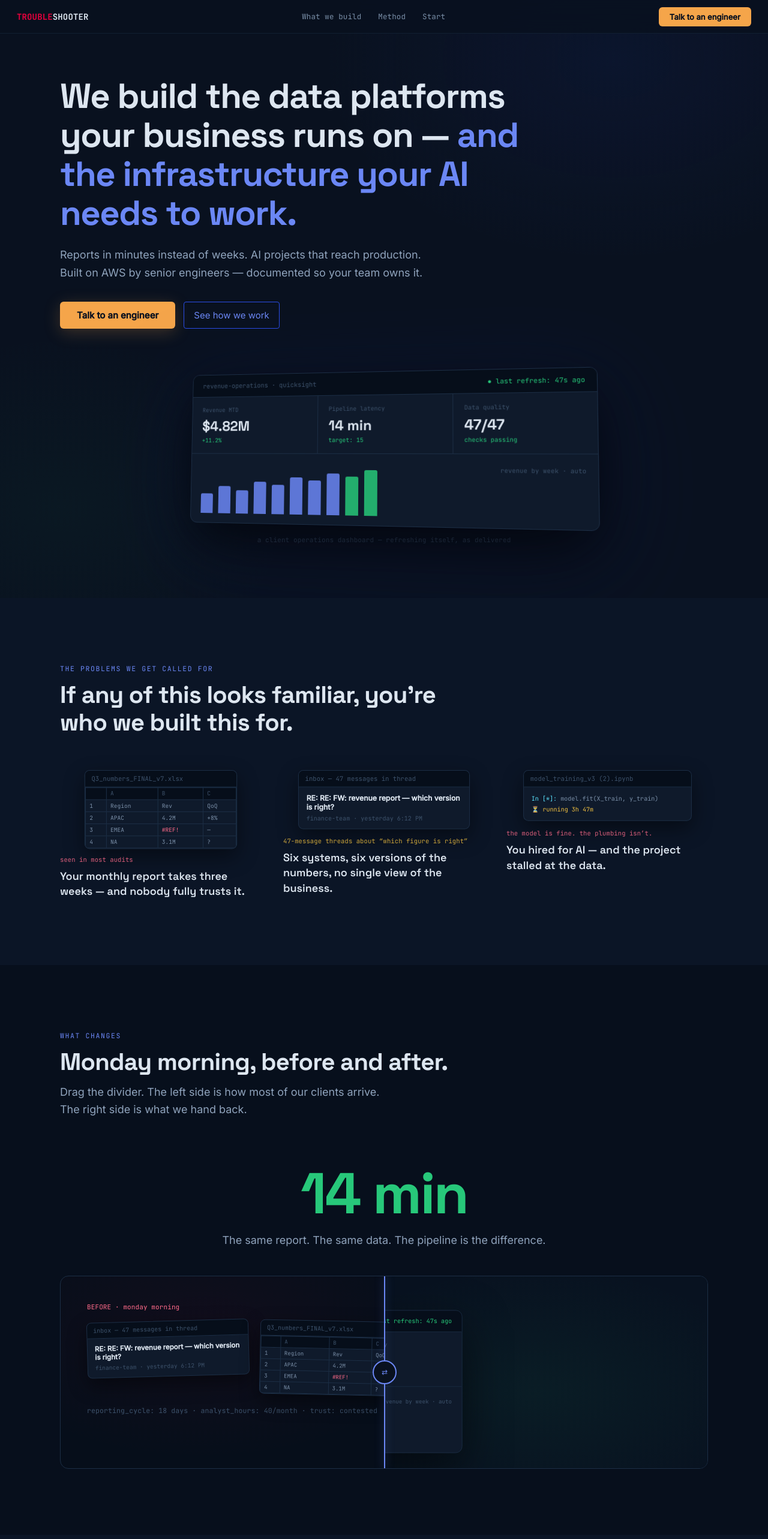
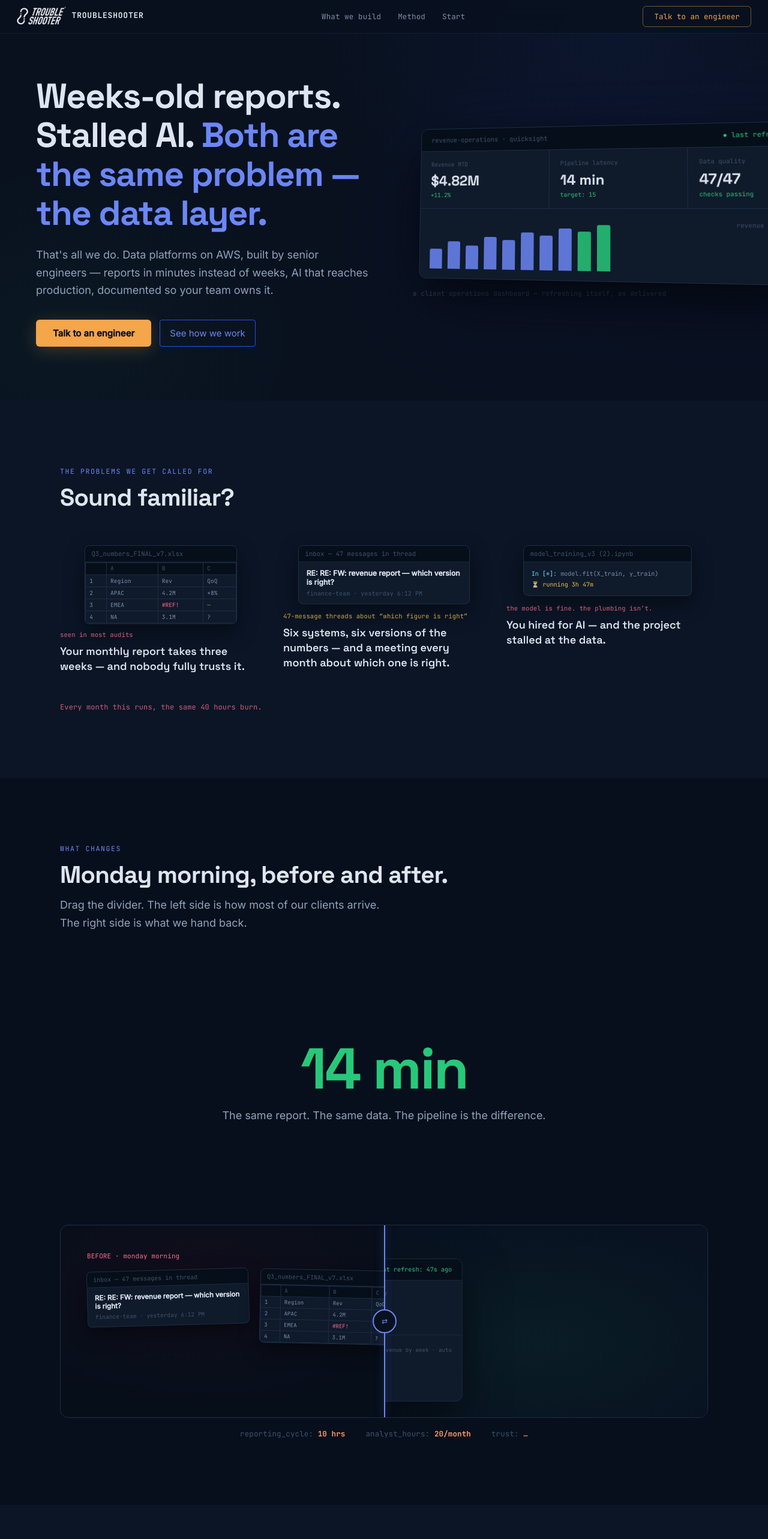
Before and after one commit to 88rayan-oss/troubleshooter-website-v2, a React (Vite) app: page / in a window 1280 px wide. Shown: the top 2566 px of the page at 60% size. Built offline with nearby package versions, Linux system fonts and the light colour scheme.

Commit message:
Masterpiece pass

```diff
--- a/index.html
+++ b/index.html
@@ -5,6 +5,13 @@
     <meta name="viewport" content="width=device-width, initial-scale=1.0" />
     <title>Troubleshooter — Data & AI Engineering</title>
     <meta name="description" content="We design, build, and operate data platforms for organisations that can't afford to get it wrong. Data pipelines, AI readiness, RAG infrastructure, MLOps — AWS-native, senior engineers only." />
+
+    <meta property="og:title" content="Troubleshooter — Data & AI Engineering" />
+    <meta property="og:description" content="Weeks-old reports. Stalled AI. Both are the same problem — the data layer. That's all we fix." />
+    <meta property="og:type" content="website" />
+    <meta property="og:image" content="https://troubleshooter-website-v2.vercel.app/og-card.png" />
+    <meta name="twitter:card" content="summary_large_image" />
+    <meta name="twitter:image" content="https://troubleshooter-website-v2.vercel.app/og-card.png" />
 
     <!-- Fonts -->
     <link rel="preconnect" href="https://fonts.googleapis.com" />
--- a/src/AuditPage.jsx
+++ b/src/AuditPage.jsx
@@ -1,6 +1,7 @@
 // AuditPage.jsx — the single conversion destination (#/audit)
 import React, { useState } from 'react';
 import { C } from './experience/helpers';
+import logoWhite from './assets/logo-white.png';
 
 const MONO = { fontFamily: C.fm };
 const inputStyle = {
@@ -58,7 +59,7 @@ export default function AuditPage() {
       {/* nav */}
       <nav className="ts-nav">
         <a href="#" style={{ ...MONO, fontWeight: 700, fontSize: 14 }}>
-          <span style={{ color: C.red }}>TROUBLE</span><span style={{ color: C.t1 }}>SHOOTER</span>
+          <span className="ts-lockup"><img src={logoWhite} alt="" className="ts-logo" /><span className="ts-lockup-name">TROUBLESHOOTER</span></span>
         </a>
         <a href="#" style={{ ...MONO, fontSize: 12.5, color: C.t2 }}>← back</a>
       </nav>
--- a/src/HomePage.jsx
+++ b/src/HomePage.jsx
@@ -7,6 +7,7 @@ import { C } from './experience/helpers';
 import {
   ArtifactSpreadsheet, ArtifactEmail, ArtifactNotebook, Dashboard,
 } from './experience/scenes.jsx';
+import logoWhite from './assets/logo-white.png';
 
 /* ── type ─────────────────────────────────────────────────────────────────── */
 const H1  = { fontFamily: C.fd, fontWeight: 700, fontSize: 'clamp(32px,5.6vw,58px)', letterSpacing: '-0.025em', lineHeight: 1.12, color: C.t1 };
@@ -62,15 +63,17 @@ function Hero() {
         background: `radial-gradient(700px 480px at 80% 10%, ${C.blue}12, transparent 70%),
                      radial-gradient(560px 420px at 8% 85%, ${C.green}0A, transparent 70%)`,
       }} />
-      <div style={{ maxWidth: 1080, margin: '0 auto', position: 'relative' }}>
+      <div style={{ maxWidth: 1160, margin: '0 auto', position: 'relative' }}>
+        <div className="ts-hero-grid">
           <div className={`ts-reveal${inView ? ' in' : ''}`}>
-          <h1 style={{ ...H1, maxWidth: 820 }}>
-            We build the data platforms your business runs on —
-            <span style={{ color: C.blueLt }}> and the infrastructure your AI needs to work.</span>
+            <h1 style={{ ...H1 }}>
+              Weeks-old reports. Stalled AI.
+              <span style={{ color: C.blueLt }}> Both are the same problem — the data layer.</span>
             </h1>
-          <p style={{ ...SUB, maxWidth: 620, marginTop: 22 }}>
-            Reports in minutes instead of weeks. AI projects that reach production.
-            Built on AWS by senior engineers — documented so your team owns it.
+            <p style={{ ...SUB, maxWidth: 560, marginTop: 22 }}>
+              That's all we do. Data platforms on AWS, built by senior engineers —
+              reports in minutes instead of weeks, AI that reaches production,
+              documented so your team owns it.
             </p>
             <div style={{ display: 'flex', gap: 14, marginTop: 34, flexWrap: 'wrap' }}>
               <a href="#/audit" className="ts-amber-btn">
@@ -83,17 +86,16 @@ function Hero() {
             </div>
           </div>
 
-        {/* the deliverable, on screen within one second */}
-        <div className={`ts-reveal${inView ? ' in' : ''}`} style={{
-          transitionDelay: '180ms', marginTop: 'clamp(44px,6vw,70px)',
-          display: 'flex', justifyContent: 'center', perspective: 1200,
-        }}>
+          {/* the deliverable — overlapping from the right, bleeding off-viewport */}
+          <div className={`ts-reveal${inView ? ' in' : ''} ts-hero-dashcol`}
+            style={{ transitionDelay: '180ms', perspective: 1200 }}>
             <div className="ts-hero-dash">
               <Dashboard visible={true} />
             </div>
+            <div style={{ ...MONO, fontSize: 11, color: C.t3, marginTop: 14 }}>
+              a client operations dashboard — refreshing itself, as delivered
             </div>
-        <div style={{ ...MONO, fontSize: 11, color: C.t3, textAlign: 'center', marginTop: 16 }}>
-          a client operations dashboard — refreshing itself, as delivered
+          </div>
         </div>
       </div>
     </section>
@@ -104,7 +106,7 @@ function Hero() {
 const PROBLEMS = [
   { caption: 'Your monthly report takes three weeks — and nobody fully trusts it.',
     exhibit: <ArtifactSpreadsheet />, tag: 'seen in most audits', tagCol: C.redLt },
-  { caption: 'Six systems, six versions of the numbers, no single view of the business.',
+  { caption: 'Six systems, six versions of the numbers — and a meeting every month about which one is right.',
     exhibit: <ArtifactEmail />, tag: '47-message threads about “which figure is right”', tagCol: C.yellow },
   { caption: 'You hired for AI — and the project stalled at the data.',
     exhibit: <ArtifactNotebook />, tag: 'the model is fine. the plumbing isn’t.', tagCol: C.redLt },
@@ -115,9 +117,7 @@ function Problems() {
     <Section id="problems" style={{ background: '#0B1526' }}>
       <Reveal>
         <div style={EYE}>the problems we get called for</div>
-        <h2 style={{ ...H2, marginTop: 14, maxWidth: 640 }}>
-          If any of this looks familiar, you're who we built this for.
-        </h2>
+        <h2 style={{ ...H2, marginTop: 14, maxWidth: 640 }}>Sound familiar?</h2>
       </Reveal>
       <div style={{
         display: 'grid', gridTemplateColumns: 'repeat(auto-fit, minmax(280px, 1fr))',
@@ -137,6 +137,11 @@ function Problems() {
           </Reveal>
         ))}
       </div>
+      <Reveal delay={360}>
+        <div style={{ ...MONO, fontSize: 12, color: C.redLt, opacity: 0.8, marginTop: 'clamp(32px,4vw,48px)' }}>
+          Every month this runs, the same 40 hours burn.
+        </div>
+      </Reveal>
     </Section>
   );
 }
@@ -172,9 +177,26 @@ function BeforeAfter() {
     return () => { window.removeEventListener('pointermove', mm); window.removeEventListener('pointerup', up); };
   }, [dragging, move]);
 
+  const tAfter = Math.min(1, Math.max(0, (88 - x) / 76));
+  const mins = Math.exp(Math.log(25920) + (Math.log(14) - Math.log(25920)) * tAfter);
+  const cycle = mins >= 1440 ? `${(mins / 1440).toFixed(mins / 1440 >= 10 ? 0 : 1)} days`
+    : mins >= 60 ? `${Math.round(mins / 60)} hrs` : `${Math.round(mins)} min`;
+  const hours = Math.round(40 * (1 - tAfter));
+  const trust = tAfter > 0.55 ? 'automatic' : tAfter < 0.45 ? 'contested' : '…';
+  const liveCol = tAfter > 0.5 ? C.green : C.orange;
+  const onKey = (e) => {
+    const step = e.key === 'PageUp' || e.key === 'PageDown' ? 12 : 4;
+    if (e.key === 'ArrowLeft' || e.key === 'PageUp') { setX(v => Math.max(12, v - step)); e.preventDefault(); }
+    if (e.key === 'ArrowRight' || e.key === 'PageDown') { setX(v => Math.min(88, v + step)); e.preventDefault(); }
+  };
   return (
+    <div>
     <div ref={(el) => { wrapRef.current = el; ref.current = el; }}
       onPointerDown={(e) => { setDragging(true); move(e.clientX); }}
+      tabIndex={0} role="slider" aria-label="Drag to compare before and after"
+      aria-valuemin={0} aria-valuemax={100} aria-valuenow={Math.round(tAfter * 100)}
+      aria-valuetext={`${Math.round(tAfter * 100)}% transformed`}
+      onKeyDown={onKey}
       style={{
         position: 'relative', borderRadius: 14, overflow: 'hidden',
         border: `1px solid ${C.border}`, cursor: 'ew-resize',
@@ -188,9 +210,6 @@ function BeforeAfter() {
         <div style={{ display: 'flex', flexWrap: 'wrap', gap: 18, alignItems: 'flex-start' }}>
           <div style={{ transform: 'rotate(-1.6deg)' }}><ArtifactEmail /></div>
           <div style={{ transform: 'rotate(1.2deg)' }}><ArtifactSpreadsheet /></div>
-        </div>
-        <div style={{ ...MONO, fontSize: 11.5, color: C.t3, marginTop: 18 }}>
-          reporting_cycle: 18 days · analyst_hours: 40/month · trust: contested
         </div>
       </div>
 
@@ -224,6 +243,19 @@ function BeforeAfter() {
         }}>⇄</div>
       </div>
     </div>
+
+    {/* live readout — the numbers move with the divider */}
+    <div style={{
+      display: 'flex', gap: 'clamp(14px,3vw,34px)', flexWrap: 'wrap',
+      justifyContent: 'center', marginTop: 18,
+    }}>
+      {[['reporting_cycle', cycle], ['analyst_hours', `${hours}/month`], ['trust', trust]].map(([k, v]) => (
+        <div key={k} style={{ ...MONO, fontSize: 12.5, color: C.t3 }}>
+          {k}: <span style={{ color: liveCol, fontWeight: 700, transition: 'color .3s' }}>{v}</span>
+        </div>
+      ))}
+    </div>
+    </div>
   );
 }
 
@@ -236,7 +268,8 @@ function NumberMoment() {
     return () => clearTimeout(t);
   }, [inView]);
   return (
-    <div ref={ref} style={{ textAlign: 'center', margin: 'clamp(40px,6vw,64px) 0 clamp(30px,4vw,44px)' }}>
+    <div ref={ref} style={{ textAlign: 'center', minHeight: '52vh', display: 'flex',
+      flexDirection: 'column', justifyContent: 'center', margin: 'clamp(20px,3vw,36px) 0' }}>
       <div style={{ position: 'relative', height: '1.15em', fontFamily: C.fd, fontWeight: 700,
         fontSize: 'clamp(52px,9vw,96px)', letterSpacing: '-0.03em' }}>
         <div style={{
@@ -350,7 +383,7 @@ const OFFERINGS = [
   {
     eyebrow: 'ai infrastructure',
     title: 'Your data, ready for AI.',
-    body: 'The plumbing that makes AI work in production. Most AI projects fail here — not at the model.',
+    body: 'Most AI projects fail at the data layer — not at the model. We build the layer that doesn\u2019t fail.',
     points: ['One source of truth every model trains on',
              'Your documents, answerable by AI — with citations',
              'Models that ship safely and stay healthy in production'],
@@ -364,6 +397,9 @@ function Offerings() {
       <Reveal>
         <div style={EYE}>what we build</div>
         <h2 style={{ ...H2, marginTop: 14 }}>One practice. Two things we're hired for.</h2>
+        <p style={{ ...SUB, marginTop: 12, maxWidth: 620 }}>
+          Pipelines that feed decisions — and the plumbing that makes AI work in production.
+        </p>
       </Reveal>
       <div style={{ display: 'flex', flexDirection: 'column', gap: 'clamp(28px,4vw,44px)', marginTop: 'clamp(36px,5vw,52px)' }}>
         {OFFERINGS.map((o, i) => (
@@ -407,9 +443,9 @@ const ICONS = {
 
 const METHOD = [
   ['audit', 'Audit first', 'We map what\u2019s wrong before proposing anything.'],
-  ['validate', 'Test before production', 'Nothing experimental touches your environment.'],
+  ['validate', 'Test before production', 'We break things in our environment, never in yours.'],
   ['parallel', 'Run old and new together', 'Until the numbers match, the old process stays.'],
-  ['stabilise', 'Stabilise', '30 days of tuning under real load, included.'],
+  ['stabilise', 'Stay until it\u2019s boring', '30 days of tuning under real load, included.'],
   ['handover', 'Hand it over', 'Documented so your team owns it. No lock-in.'],
 ];
 
@@ -463,10 +499,15 @@ function About() {
             A senior-only practice.
           </div>
           <p style={{ ...SUB, fontSize: 15, flex: '1 1 380px', margin: 0 }}>
-            Every engagement is delivered by engineers who've built these systems before —
-            no juniors learning on your project, no bench, no handoffs.
-            Sri Lanka based, remote-first, serving clients globally.
-            The timezone is a feature: you push context at your end of day and wake up to finished work.
+            Every engagement here is delivered by engineers who've built these systems before —
+            no juniors learning on your project, no bench, no handoffs. I keep this practice
+            deliberately small and senior-only: fewer projects, done properly.
+            Sri Lanka based, remote-first — and the timezone is a feature: you push context
+            at your end of day and wake up to finished work.
+            <span style={{ display: 'block', marginTop: 18, paddingTop: 14, borderTop: `1px solid ${C.border}`,
+              fontFamily: C.fm, fontSize: 12, color: C.t2, maxWidth: 280 }}>
+              — Ryan · Founder, Troubleshooter
+            </span>
           </p>
         </div>
       </Reveal>
@@ -524,11 +565,11 @@ function Close() {
           <p style={{ ...SUB, marginTop: 16, maxWidth: 480 }}>
             Every engagement begins the same way: we map your data environment and hand you
             a written report — what's broken, why, and the sequence to fix it.
-            Yours to keep, whatever you decide next.
+            The report is yours either way.
           </p>
           <div style={{ display: 'flex', gap: 14, marginTop: 28, flexWrap: 'wrap' }}>
             <a href="#/audit" className="ts-amber-btn">
-              Talk to an engineer
+              Start with the audit
             </a>
             <a href="#/audit" className="ts-ghost-btn" style={{ fontFamily: C.fb, fontSize: 15 }}>
               How the audit works →
@@ -554,7 +595,7 @@ function Nav() {
     <nav className={`ts-nav${hidden ? ' hidden' : ''}`}>
       <a href="#" onClick={(e) => { e.preventDefault(); window.scrollTo({ top: 0, behavior: 'smooth' }); }}
         style={{ ...MONO, fontWeight: 700, fontSize: 14 }}>
-        <span style={{ color: C.red }}>TROUBLE</span><span style={{ color: C.t1 }}>SHOOTER</span>
+        <span className="ts-lockup"><img src={logoWhite} alt="" className="ts-logo" /><span className="ts-lockup-name">TROUBLESHOOTER</span></span>
       </a>
       <div className="ts-nav-links">
         {[['What we build', 'build'], ['Method', 'method'], ['Start', 'start']].map(([l, id]) => (
@@ -564,7 +605,7 @@ function Nav() {
           </button>
         ))}
       </div>
-      <a href="#/audit" className="ts-amber-btn">Talk to an engineer</a>
+      <a href="#/audit" className="ts-amber-ghost">Talk to an engineer</a>
     </nav>
   );
 }
@@ -577,7 +618,7 @@ function Footer() {
     }}>
       <div>
         <span style={{ ...MONO, fontWeight: 700, fontSize: 13 }}>
-          <span style={{ color: C.red }}>TROUBLE</span><span style={{ color: C.t1 }}>SHOOTER</span>
+          <span className="ts-lockup"><img src={logoWhite} alt="" className="ts-logo" /><span className="ts-lockup-name">TROUBLESHOOTER</span></span>
         </span>
         <div style={{ fontFamily: C.fb, fontSize: 12.5, color: C.t3, marginTop: 6 }}>
           Data & AI engineering — Sri Lanka based, serving clients globally
@@ -617,6 +658,8 @@ function FilmStrip() {
             <span style={{ fontFamily: C.fb, fontWeight: 600, fontSize: 16, color: C.t1 }}>
               Watch how it works
             </span>
+            <span style={{ ...MONO, fontSize: 11, color: C.t3, border: `1px solid ${C.border}`,
+              borderRadius: 999, padding: '3px 10px' }}>90 seconds</span>
           </a>
         </Reveal>
         <Reveal delay={240}>
--- a/src/StaticExperience.jsx
+++ b/src/StaticExperience.jsx
@@ -2,6 +2,7 @@
 // Each act renders as a static section showing its END state. Same copy, no scrub.
 import React from 'react';
 import { C } from './experience/helpers';
+import logoWhite from './assets/logo-white.png';
 import {
   ArtifactSpreadsheet, ArtifactTerminal, ArtifactNotebook, Dashboard,
 } from './experience/scenes.jsx';
@@ -25,7 +26,7 @@ export default function StaticExperience() {
     <div style={{ background: C.navy, color: C.t1, fontFamily: C.fb }}>
       <nav className="ts-nav">
         <span style={{ ...MONO, fontWeight: 700, fontSize: 14 }}>
-          <span style={{ color: C.red }}>TROUBLE</span><span style={{ color: C.t1 }}>SHOOTER</span>
+          <span className="ts-lockup"><img src={logoWhite} alt="" className="ts-logo" /><span className="ts-lockup-name">TROUBLESHOOTER</span></span>
         </span>
         <a href="#/audit" className="ts-ghost-btn">$ request audit</a>
       </nav>
--- a/src/experience/ScrollExperience.jsx
+++ b/src/experience/ScrollExperience.jsx
@@ -2,6 +2,7 @@
 // Spec: scroll-storyboard-build-spec.md. All motion scrubbed to scroll; reversible.
 import React, { useEffect, useRef, useState } from 'react';
 import { C, TOTAL_VH, clamp, lerp, seg, eseg, ramp, scrollToVh } from './helpers';
+import logoWhite from '../assets/logo-white.png';
 import {
   ArtifactSpreadsheet, ArtifactEmail, ArtifactTerminal, ArtifactNotebook, ArtifactChat,
   RagScene, FeatureScene, MlopsScene, DriftScene, Dashboard,
@@ -240,7 +241,7 @@ export default function ScrollExperience() {
       <nav className={`ts-nav${navHidden ? ' hidden' : ''}`}>
         <a href="#" onClick={(e) => { e.preventDefault(); window.scrollTo({ top: 0, behavior: 'smooth' }); }}
           style={{ ...MONO, fontWeight: 700, fontSize: 14 }}>
-          <span style={{ color: C.red }}>TROUBLE</span><span style={{ color: C.t1 }}>SHOOTER</span>
+          <span className="ts-lockup"><img src={logoWhite} alt="" className="ts-logo" /><span className="ts-lockup-name">TROUBLESHOOTER</span></span>
         </a>
         <div className="ts-nav-links">
           {[['Data', 430], ['AI', 805], ['Method', 1222]].map(([lbl, to]) => (
@@ -737,7 +738,7 @@ export default function ScrollExperience() {
       }}>
         <div>
           <span style={{ ...MONO, fontWeight: 700, fontSize: 13 }}>
-            <span style={{ color: C.red }}>TROUBLE</span><span style={{ color: C.t1 }}>SHOOTER</span>
+            <span className="ts-lockup"><img src={logoWhite} alt="" className="ts-logo" /><span className="ts-lockup-name">TROUBLESHOOTER</span></span>
           </span>
           <div style={{ fontFamily: C.fb, fontSize: 12.5, color: C.t3, marginTop: 6 }}>
             Data & AI engineering — Sri Lanka based, serving clients globally
--- a/src/experience/styles.css
+++ b/src/experience/styles.css
@@ -283,3 +283,40 @@ a { color: inherit; text-decoration: none; }
 .ts-film-acts span {
   font-family: 'JetBrains Mono', monospace; font-size: 11px; color: #3D526B;
 }
+
+/* brand logo */
+.ts-logo { height: 30px; width: auto; display: block; }
+footer .ts-logo { height: 26px; }
+@media (max-width: 768px) { .ts-logo { height: 24px; } }
+.ts-lockup { display: inline-flex; align-items: center; gap: 10px; }
+.ts-lockup-name {
+  font-family: 'JetBrains Mono', monospace; font-weight: 700;
+  font-size: 13px; letter-spacing: .06em; color: #DDE6F0;
+}
+footer .ts-lockup-name { font-size: 12px; }
+@media (max-width: 768px) { .ts-lockup-name { font-size: 11.5px; letter-spacing: .04em; } }
+
+/* ── masterpiece pass ── */
+.ts-hero-grid {
+  display: grid; grid-template-columns: minmax(0,1.04fr) minmax(0,0.96fr);
+  gap: clamp(28px,4vw,52px); align-items: center;
+}
+.ts-hero-dashcol { transform: translateX(clamp(0px,5vw,84px)); }
+@media (max-width: 960px) {
+  .ts-hero-grid { grid-template-columns: 1fr; }
+  .ts-hero-dashcol { transform: none; justify-self: center; }
+}
+
+.ts-amber-ghost {
+  font-family: 'JetBrains Mono', monospace; font-size: 12.5px;
+  color: #F5A54A; background: transparent;
+  border: 1px solid rgba(245,165,74,0.45); border-radius: 6px;
+  padding: 8px 18px; text-decoration: none; display: inline-block;
+  transition: border-color .2s, background .2s;
+}
+.ts-amber-ghost:hover { border-color: #F5A54A; background: rgba(245,165,74,0.08); }
+
+a:focus-visible, button:focus-visible, [role="slider"]:focus-visible {
+  outline: 2px solid #6B87F5; outline-offset: 3px; border-radius: 4px;
+}
+.ts-amber-btn:focus-visible, .ts-amber-ghost:focus-visible { outline-color: #F5A54A; }
```
Also changed, not shown: public/og-card.png (added), src/assets/logo-white.png (added). Lines whose indentation alone changed are shown as unchanged.
